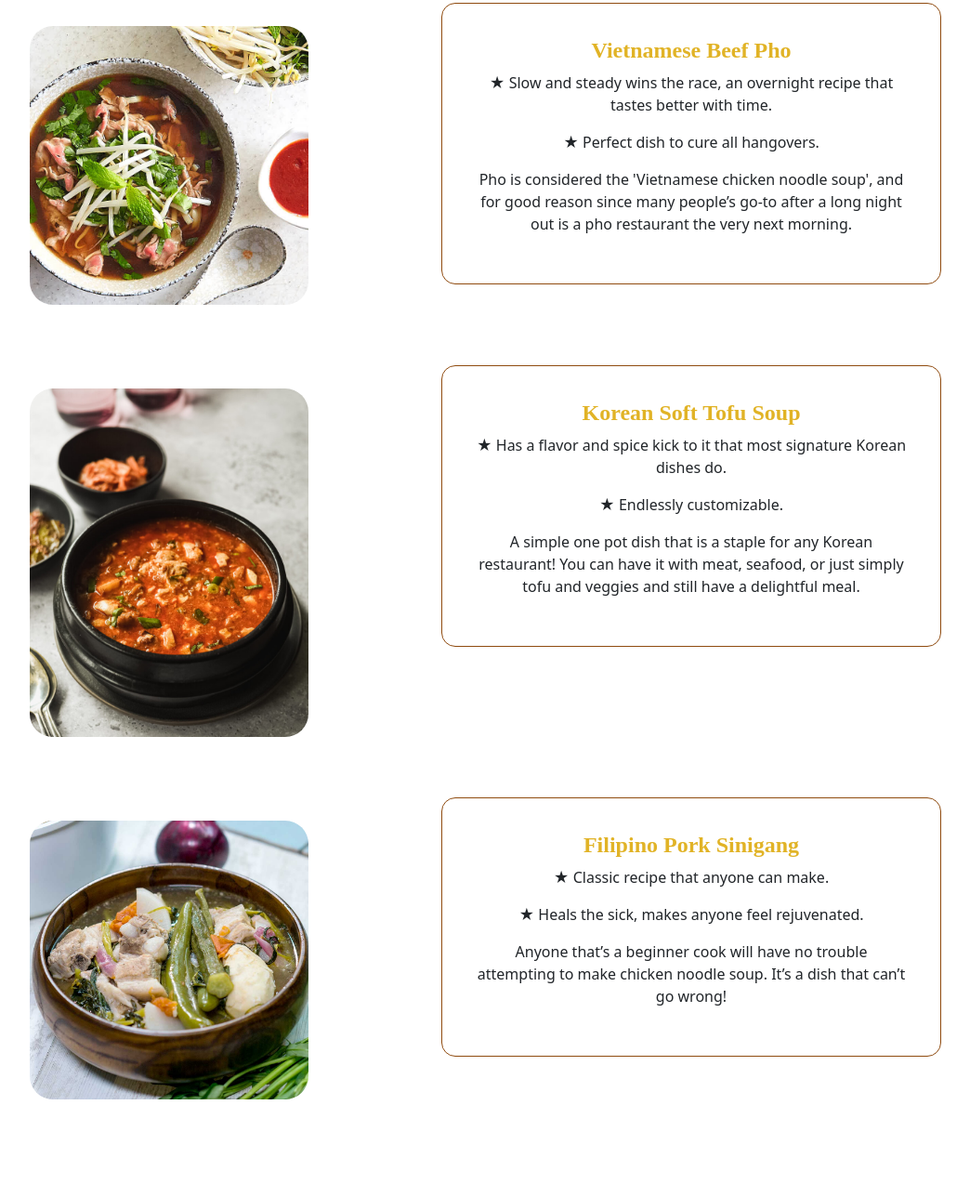
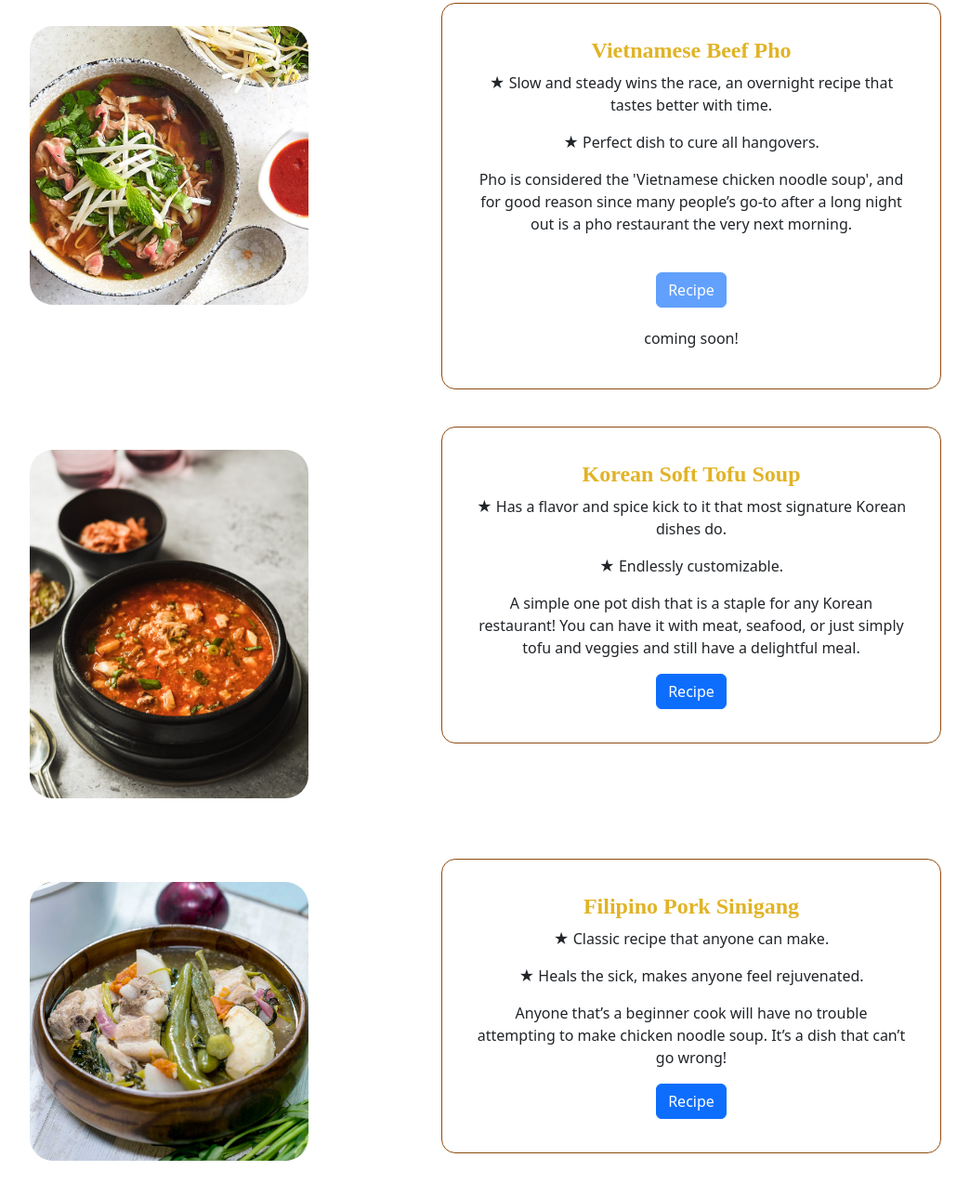
Before and after one commit to imchristinan/UX_UI_HW_20, a plain HTML site: page index.html in a window 1280 px wide. Shown: the part 522-1810 px from the top of the page at 93% size, without its empty margins (177-1221 px from the left). Before the commit the page ends 1750 px from the top, so only its background shows below. Drawn offline with nearby package versions, Linux system fonts and the light colour scheme; a web font is replaced by a local one.

Commit message:
button integration

```diff
--- a/index.html
+++ b/index.html
@@ -28,6 +28,7 @@
                 <p>★ Heals the sick, makes anyone feel rejuvenated.</p>
                 <p>Anyone that’s a beginner cook will have no trouble attempting to make chicken noodle soup. It’s a dish that can’t go wrong!
                 </p>
+                <button type="button" class="btn btn-primary">Recipe</button>
               </div>
             </div>
           </div>
@@ -46,7 +47,10 @@
             <p>★ Slow and steady wins the race, an overnight recipe that tastes better with time.</p>
               <p>★ Perfect dish to cure all hangovers.</p>
              <p>Pho is considered the 'Vietnamese chicken noodle soup', and for good reason since many people’s go-to after a long night out is a pho restaurant the very next morning.
-              </p>
+              </p><br>
+              <button type="button" class="btn btn-primary disabled">Recipe</button>
+              <br><br>
+              <h6>coming soon!</h6></div>
             </div>
           </div>
 
@@ -66,6 +70,7 @@
           <p>★ Endlessly customizable.</p>
             <p>A simple one pot dish that is a staple for any Korean restaurant! You can have it with meat, seafood, or just simply tofu and veggies and still have a delightful meal.
             </p>
+            <button type="button" class="btn btn-primary">Recipe</button>
           </div>
         </div>
       </div>
@@ -84,6 +89,7 @@
             <p>★ Heals the sick, makes anyone feel rejuvenated.</p>
             <p>Anyone that’s a beginner cook will have no trouble attempting to make chicken noodle soup. It’s a dish that can’t go wrong!
             </p>
+            <button type="button" class="btn btn-primary">Recipe</button>
           </div>
         </div>
       </div>
```
Also changed, not shown: css/style.css (line endings or trailing spaces).
